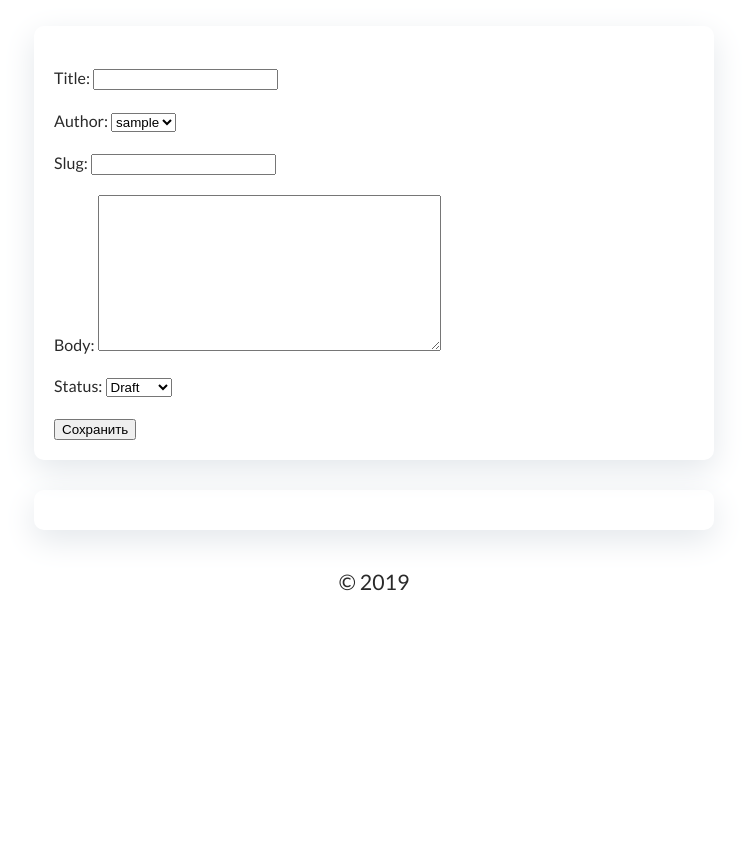
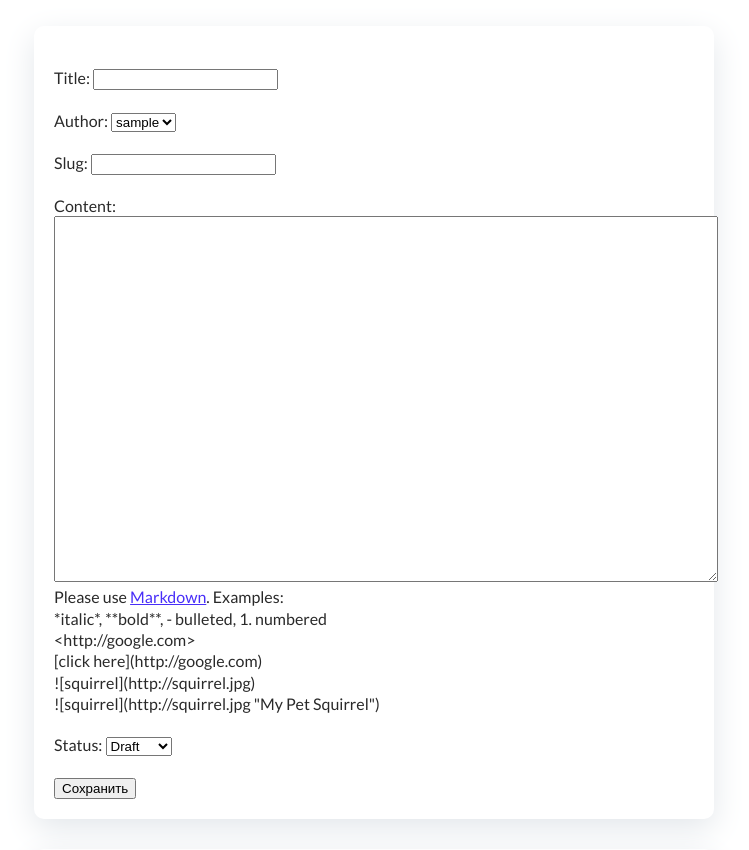
Before and after one commit to goDlin86/VetalBlog, a Django app: page /newpost/ in a window 1280 px wide. Shown: the part 358-1208 px from the top of the page, without its empty margins (266-1015 px from the left). Before the commit the page ends 949 px from the top, so only its background shows below. Run offline with Django 3.2, Linux system fonts and the light colour scheme; the visitor is signed in with stand-in values (Sample User, id 1); data comes from the database, SQL or seed files in the repository.

Commit message:
delete markdownx

```diff
--- a/VetalBlog/urls.py
+++ b/VetalBlog/urls.py
@@ -19,5 +19,5 @@ from django.urls import path, include
 urlpatterns = [
     path('admin/', admin.site.urls),
     path('', include('blog.urls')),
-    path('markdownx/', include('markdownx.urls'))
+
 ]
--- a/blog/admin.py
+++ b/blog/admin.py
@@ -1,10 +1,9 @@
 from django.contrib import admin
 from .models import Post, Comment
-from markdownx.admin import MarkdownxModelAdmin
 
 
 @admin.register(Post)
-class PostAdmin(MarkdownxModelAdmin):
+class PostAdmin(admin.ModelAdmin):
     list_display = ('title', 'slug', 'status', 'created_on')
     list_filter = ("status",)
     search_fields = ['title', 'content']
--- a/blog/forms.py
+++ b/blog/forms.py
@@ -1,6 +1,5 @@
 from .models import Comment, Post
 from django import forms
-from markdownx.fields import MarkdownxFormField
 
 
 class CommentForm(forms.ModelForm):
@@ -32,15 +31,13 @@ class PostForm(forms.ModelForm):
     #                                      label='Publication time',
     #                                      help_text=DATETIME_HELP_TEXT)
 
-    # content = forms.CharField(
-    #     widget=forms.Textarea(attrs={'rows': '24', 'cols': '80'}),
-    #     help_text=MARKDOWN_HELP_TEXT)
-
-    body = MarkdownxFormField()
+    content = forms.CharField(
+        widget=forms.Textarea(attrs={'rows': '24', 'cols': '80'}),
+        help_text=MARKDOWN_HELP_TEXT)
 
     class Meta:
         model = Post
-        fields = ['title', 'author', 'slug', 'body', 'status']
+        fields = ['title', 'author', 'slug', 'content', 'status']
 
     def save(self, commit=True, publish=False):
         instance = super(PostForm, self).save(commit=False)
--- a/blog/models.py
+++ b/blog/models.py
@@ -1,7 +1,6 @@
 from django.db import models
 from django.contrib.auth.models import User
-from markdownx.models import MarkdownxField
-from markdownx.utils import markdownify
+
 
 
 STATUS = (
@@ -15,8 +14,7 @@ class Post(models.Model):
     slug = models.SlugField(max_length=200, unique=True)
     author = models.ForeignKey(User, on_delete=models.CASCADE, related_name='blog_posts')
     updated_on = models.DateTimeField(auto_now=True)
-    #content = models.TextField()
-    body = MarkdownxField()
+    content = models.TextField()
     created_on = models.DateTimeField(auto_now_add=True)
     status = models.IntegerField(choices=STATUS, default=0)
 
@@ -25,12 +23,6 @@ class Post(models.Model):
 
     def __str__(self):
         return self.title
-
-    def formatted_markdown(self):
-        return markdownify(self.body)
-
-    def body_summary(self):
-        return markdownify(self.body[:300] + "...")
 
 
 class Comment(models.Model):
--- a/templates/index.html
+++ b/templates/index.html
@@ -6,7 +6,7 @@
     <article>
         <h2 class="title">{{ post.title }}</h2>
         <p><b>{{ post.author }}</b> | <span class="date">{{ post.created_on }}</span></p>
-        <p class="text">{{post.body_summary|striptags }}</p>
+        <p class="text">{{post.content|striptags }}</p>
         <a href="{% url 'post_detail' post.slug  %}" class="btn btn-primary">Читать далее &rarr;</a>
     </article>
     {% endfor %}
--- a/templates/post_detail.html
+++ b/templates/post_detail.html
@@ -5,7 +5,7 @@
       <article>
         <h2>{% block title %} {{ post.title }} {% endblock title %}</h2>
         <p><b>{{ post.author }}</b> | <span class="date">{{ post.created_on }}</span></p>
-        <p class="text ">{{ post.formatted_markdown | safe }}</p>
+        <p class="text ">{{ post.content | safe }}</p>
       </article>
 
       <article>
```
Also changed, not shown: VetalBlog/settings.py (+4 -8 lines), templates/markdownx/widget2.html (deleted, +0 -8 lines), blog/migrations/0001_initial.py, 1 other file.
